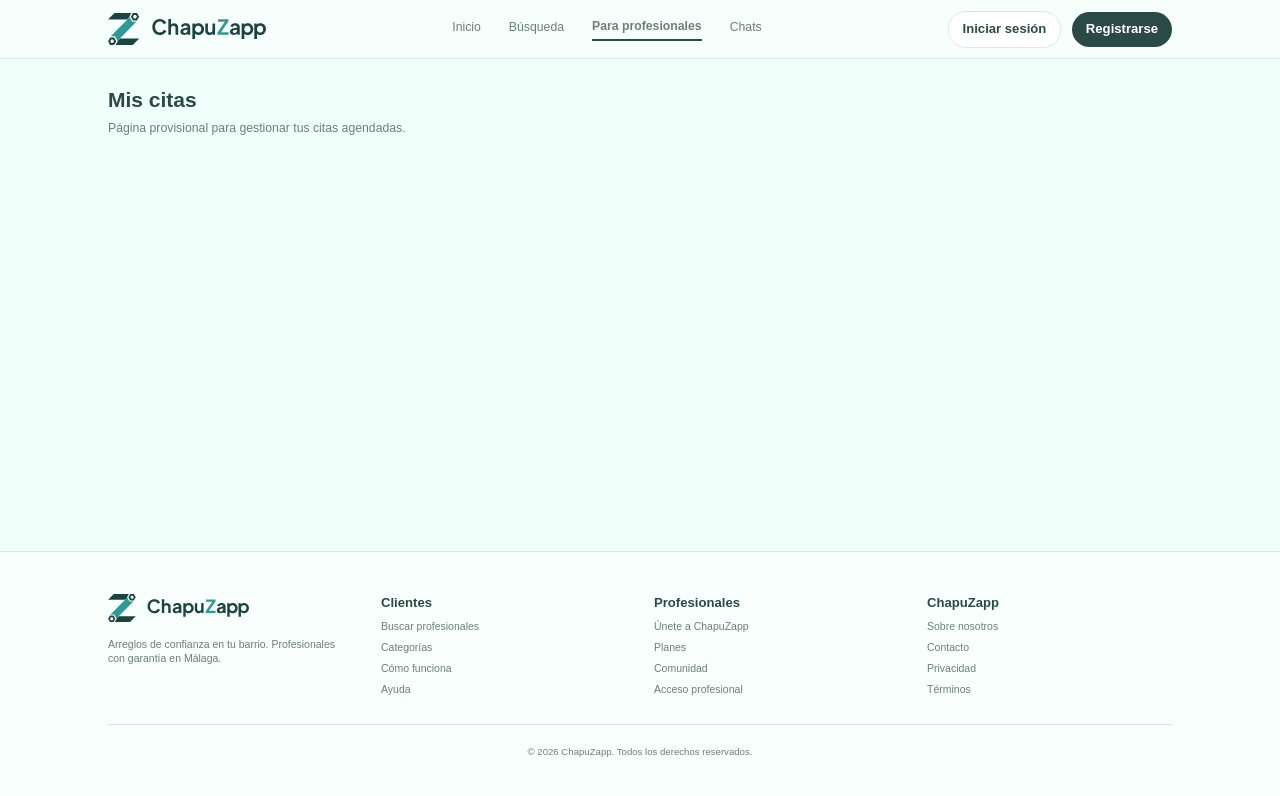
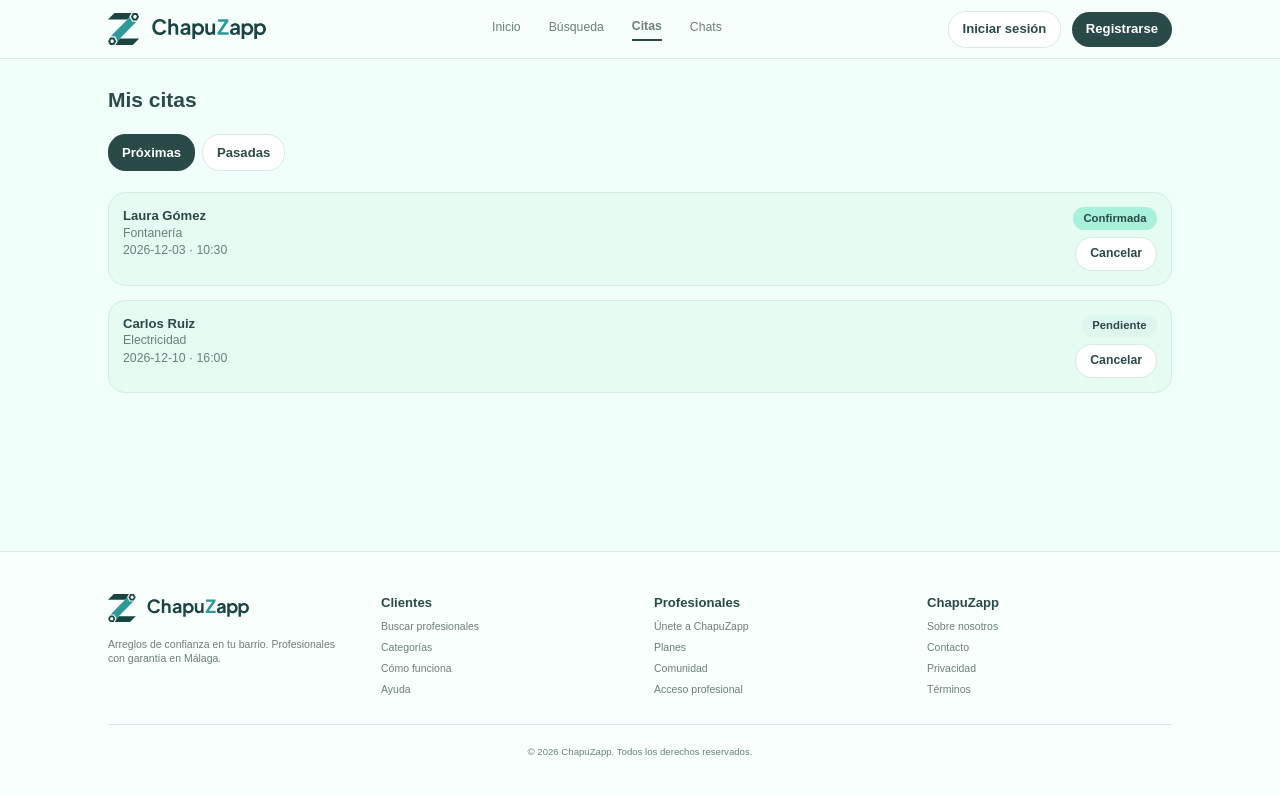
Before and after one commit to SantiagoLuqueVillanueva/ChapuZappWeb, an Angular app: page /mis-citas in a window 1280 px wide. Shown: the top 796 px of the page. Built offline with nearby package versions, Linux system fonts and the light colour scheme.

Commit message:
Añadida la página Mis citas con pestañas, cancelación con confirmación y estados de carga y error

```diff
--- a/src/app/features/appointments/appointments.component.ts
+++ b/src/app/features/appointments/appointments.component.ts
@@ -1,15 +1,211 @@
 import { Component } from '@angular/core';
+import { RouterLink } from '@angular/router';
+import { Appointment } from '../../shared/models/appointment.model';
 
 @Component({
   selector: 'app-appointments',
   standalone: true,
+  imports: [RouterLink],
   template: `
     <div class="mx-auto max-w-7xl px-4 py-8 sm:px-6 lg:px-8">
       <h1 class="font-display text-h1 font-bold text-ink">Mis citas</h1>
-      <p class="mt-2 text-body text-muted">
-        Página provisional para gestionar tus citas agendadas.
-      </p>
+
+      @if (estado === 'cargando') {
+        <p class="mt-6 text-body text-muted">Cargando tus citas...</p>
+      }
+
+      @if (estado === 'error') {
+        <div class="mt-6 rounded-lg border border-line bg-white p-4">
+          <p class="text-body text-ink">No hemos podido cargar tus citas. Inténtalo de nuevo.</p>
+          <button
+            type="button"
+            class="mt-3 rounded-lg bg-ink px-4 py-2.5 font-semibold text-white"
+            (click)="cargarCitas()"
+          >
+            Reintentar
+          </button>
+        </div>
+      }
+
+      @if (estado === 'listo') {
+        <div class="mt-6 flex gap-2">
+          <button
+            type="button"
+            class="rounded-lg px-4 py-2.5 font-display text-card-title font-semibold"
+            [class]="pestana === 'proximas' ? 'bg-ink text-white' : 'bg-white text-ink border border-line'"
+            (click)="pestana = 'proximas'"
+          >
+            Próximas
+          </button>
+          <button
+            type="button"
+            class="rounded-lg px-4 py-2.5 font-display text-card-title font-semibold"
+            [class]="pestana === 'pasadas' ? 'bg-ink text-white' : 'bg-white text-ink border border-line'"
+            (click)="pestana = 'pasadas'"
+          >
+            Pasadas
+          </button>
+        </div>
+
+        @if (citasMostradas.length === 0) {
+          <div class="mt-6 rounded-lg border border-line bg-card p-6 text-center">
+            <p class="text-body text-ink">
+              {{ pestana === 'proximas' ? 'No tienes citas próximas.' : 'No tienes citas pasadas.' }}
+            </p>
+            <a
+              routerLink="/buscar"
+              class="mt-4 inline-block rounded-lg bg-ink px-4 py-2.5 font-semibold text-white"
+            >
+              Buscar profesionales
+            </a>
+          </div>
+        } @else {
+          <ul class="mt-6 space-y-4">
+            @for (cita of citasMostradas; track cita.id) {
+              <li class="flex items-start justify-between gap-4 rounded-lg border border-line bg-card p-4">
+                <div>
+                  <p class="font-display text-card-title font-semibold text-ink">
+                    {{ cita.professionalName }}
+                  </p>
+                  <p class="text-body text-muted">{{ cita.service }}</p>
+                  <p class="text-body text-muted">{{ cita.date }} · {{ cita.time }}</p>
+                </div>
+                <div class="flex flex-col items-end gap-2">
+                  <span
+                    class="rounded-full px-3 py-1 text-chip font-semibold capitalize"
+                    [class]="clasesEstado[cita.status]"
+                  >
+                    {{ cita.status }}
+                  </span>
+                  @if (puedeCancelar(cita)) {
+                    <button
+                      type="button"
+                      class="rounded-lg border border-line bg-white px-4 py-2 text-body font-semibold text-ink"
+                      (click)="pedirCancelar(cita)"
+                    >
+                      Cancelar
+                    </button>
+                  }
+                </div>
+              </li>
+            }
+          </ul>
+        }
+      }
+
+      @if (citaACancelar) {
+        <div class="fixed inset-0 z-50 flex items-center justify-center bg-ink/50 p-4">
+          <div class="w-full max-w-sm rounded-lg bg-white p-6">
+            <h2 class="font-display text-h2 font-bold text-ink">¿Cancelar esta cita?</h2>
+            <p class="mt-2 text-body text-muted">
+              {{ citaACancelar.service }} con {{ citaACancelar.professionalName }} el
+              {{ citaACancelar.date }} a las {{ citaACancelar.time }}.
+            </p>
+            <div class="mt-6 flex justify-end gap-2">
+              <button
+                type="button"
+                class="rounded-lg border border-line bg-white px-4 py-2.5 font-semibold text-ink"
+                (click)="cerrarDialogo()"
+              >
+                Volver
+              </button>
+              <button
+                type="button"
+                class="rounded-lg bg-ink px-4 py-2.5 font-semibold text-white"
+                (click)="confirmarCancelar()"
+              >
+                Sí, cancelar
+              </button>
+            </div>
+          </div>
+        </div>
+      }
     </div>
   `,
 })
-export class AppointmentsComponent {}
+export class AppointmentsComponent {
+  estado: 'cargando' | 'error' | 'listo' = 'cargando';
+  simularError = false;
+
+  pestana: 'proximas' | 'pasadas' = 'proximas';
+  citaACancelar: Appointment | null = null;
+
+  clasesEstado: Record<Appointment['status'], string> = {
+    pendiente: 'bg-primary-soft text-ink',
+    confirmada: 'bg-primary text-ink',
+    completada: 'bg-busy text-busy-text',
+    cancelada: 'bg-white text-muted border border-line',
+  };
+
+  constructor() {
+    this.cargarCitas();
+  }
+
+  cargarCitas(): void {
+    this.estado = 'cargando';
+    setTimeout(() => {
+      this.estado = this.simularError ? 'error' : 'listo';
+    }, 600);
+  }
+
+  get citasMostradas(): Appointment[] {
+    return this.citas.filter((cita) => {
+      const esProxima = cita.status === 'pendiente' || cita.status === 'confirmada';
+      return this.pestana === 'proximas' ? esProxima : !esProxima;
+    });
+  }
+
+  puedeCancelar(cita: Appointment): boolean {
+    return cita.status === 'pendiente' || cita.status === 'confirmada';
+  }
+
+  pedirCancelar(cita: Appointment): void {
+    this.citaACancelar = cita;
+  }
+
+  cerrarDialogo(): void {
+    this.citaACancelar = null;
+  }
+
+  confirmarCancelar(): void {
+    if (this.citaACancelar) {
+      this.citaACancelar.status = 'cancelada';
+    }
+    this.citaACancelar = null;
+  }
+
+  citas: Appointment[] = [
+    {
+      id: 1,
+      professionalName: 'Laura Gómez',
+      service: 'Fontanería',
+      date: '2026-12-03',
+      time: '10:30',
+      status: 'confirmada',
+    },
+    {
+      id: 2,
+      professionalName: 'Carlos Ruiz',
+      service: 'Electricidad',
+      date: '2026-12-10',
+      time: '16:00',
+      status: 'pendiente',
+    },
+    {
+      id: 3,
+      professionalName: 'Marta Díaz',
+      service: 'Pintura',
+      date: '2026-11-05',
+      time: '09:00',
+      status: 'completada',
+    },
+    {
+      id: 4,
+      professionalName: 'Pablo Ortega',
+      service: 'Cerrajería',
+      date: '2026-11-18',
+      time: '12:15',
+      status: 'cancelada',
+    },
+  ];
+}
--- a/src/app/layout/header/header.component.html
+++ b/src/app/layout/header/header.component.html
@@ -25,7 +25,7 @@
         routerLinkActive="text-ink font-semibold border-b-2 border-ink"
         class="pb-1 text-body font-medium text-muted transition-colors hover:text-ink"
       >
-        Para profesionales
+        Citas
       </a>
       <a
         routerLink="/mensajes"
```
Also changed, not shown: src/app/shared/models/appointment.model.ts (added, +10 -0 lines), 1 other file (tests, documents, lock files or other folders).
